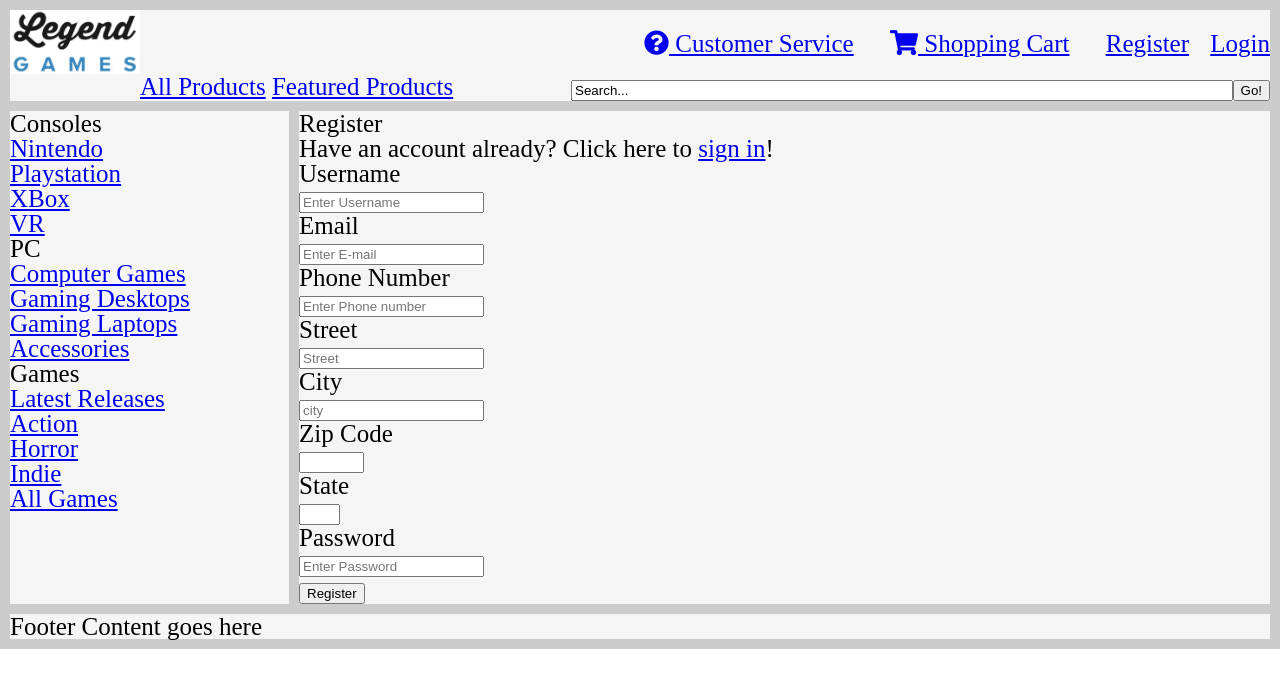
After one commit to arantxa-e/GProject-4-Legendary-Games, a PHP site: page /register.php in a window 1280 px wide. The commit adds this page. Shown: the top 688 px of the page. Run offline with PHP 8.4, Linux system fonts and the light colour scheme; some libraries are stand-ins or nearby versions.

Commit message:
Add files via upload

```diff
--- /dev/null
+++ b/config.php
@@ -0,0 +1,10 @@
+<?php
+
+  $username = "ar452696";
+  $password = "Dig3134123!";
+  $dbname = "ar452696";
+
+
+  $connection = mysqli_connect("localhost" , "$username" , "$password", "$dbname") or die(mysql_error());
+
+?>
--- a/header.php
+++ b/header.php
@@ -1,3 +1,9 @@
+<?php
+
+session_start();
+
+?>
+
 <!DOCTYPE html>
 <html>
   <head>
@@ -19,16 +25,22 @@
 
         <div class="topnav clearfix">
           <div class="logo">
-            <img src="images/logo.png" alt="">
+            <a href="index.php"><img src="images/logo.png" alt=""></a>
           </div>
 
           <nav>
             <ul>
-              <li><a href="#"><i class="fas fa-star"></i> Wishlist</a></li>
               <li><a href="#"><i class="fas fa-question-circle"></i> Customer Service</a></li>
               <li><a href="#"><i class="fas fa-shopping-cart"></i> Shopping Cart</a></li>
-              <li><a href="#">Register</a></li>
-              <li><a href="login.php">Login</a></li>
+              <?php if ( isset($_SESSION["login"])) { ?>
+                Hello, <?= $_SESSION["username"] ?>:
+                <li><a href="#"><i class="fas fa-star"></i> Wishlist</a></li>
+                <li><a href="#">Account</a></li>
+                <li><a href="logout.php">Logout</a></li>
+                <?php } else { ?>
+                <li><a href="register.php">Register</a></li>
+                <li><a href="login.php">Login</a></li>
+                <?php } ?>
             </ul>
           </nav>
         </div>
--- /dev/null
+++ b/logout.php
@@ -0,0 +1,5 @@
+<?php
+  session_start();
+  unset($_SESSION["login"]);
+  header("Location: login.php");
+?>
--- /dev/null
+++ b/register.php
@@ -0,0 +1,142 @@
+<?php include('header.php'); ?>
+
+<?php
+session_start();
+
+include('config.php');
+
+?>
+
+
+<div class="main">
+
+    <h1>Register</h1>
+
+    <div class="status">
+      <?php
+
+      if(isset($_POST["submit"])) {
+
+        $state = $_REQUEST["state"];
+        $zip = $_REQUEST["zip"];
+        $street = $_REQUEST["address"];
+        $phone = $_REQUEST["phone"];
+        $success = "";
+        $validUser = 0;
+
+        if((!empty($_REQUEST["state"])) && (!empty($_REQUEST["phone"])) && (!empty($_REQUEST["address"])) &&
+        (!empty($_REQUEST["zip"])) && (!empty($_REQUEST["username"])) && (!empty($_REQUEST["password"]))
+        && (!empty($_REQUEST["email"])) && (!empty($_REQUEST["city"]))) {
+          if ((!preg_match("/[A-Z]{2}/", $state)) || (!preg_match("/^[0-9]/", $street))
+          || (!preg_match("/[a-zA-Z]$/", $street)) || (!preg_match("/[0-9]{10}/", $phone)) ||
+          (!preg_match("/[0-9]{5}/", $zip))) {
+            echo '<div class="error">Please fix the errors to proceed. </div>';
+            $validUser = 0;
+          } else {
+          $validUser = 1;
+        }
+        }
+
+        if(!empty($_REQUEST["zip"])) {
+          if (!preg_match("/[0-9]{5}/", $zip)) {
+            echo 'Zip code must contain only five numbers. ';
+          }
+        } else {
+          echo 'Please enter a zip code. ';
+        }
+
+        if(!empty($_REQUEST["phone"])) {
+          if (!preg_match("/[0-9]{10}/", $phone)) {
+            echo 'Please enter a 10 digit phone number. ';
+          }
+            preg_replace('/\D/', '', $phone);
+          } else {
+            echo 'Please enter a phone number. ';
+          }
+
+        if(!empty($_REQUEST["address"])) {
+          if ((!preg_match("/^[0-9]/", $street)) || (!preg_match("/[a-zA-Z]$/", $street))) {
+            echo 'Please enter a valid street beginning with a number and ending with a letter. ';
+          }
+        } else {
+          echo 'Please enter a street. ';
+        }
+
+        if(!empty($_REQUEST["state"])) {
+          if (!preg_match("/[A-Z]{2}/", $state)) {
+          echo 'State must use two capital letters. ';
+        }
+        } else {
+          echo 'Please enter a state. ';
+        }
+
+        if((empty($_REQUEST["username"])) || (empty($_REQUEST["password"]))) {
+          echo 'Please make sure you have filled out both username and password. ';
+        }
+        if (empty($_REQUEST["email"])) {
+          echo 'Please enter an email. ';
+        }
+        if (empty($_REQUEST["city"])) {
+          echo 'Please enter a city. ';
+        }
+
+        if ($validUser == 1) {
+
+          $user = $_REQUEST["username"];
+          $pass = sha1($_REQUEST["password"]);
+          $email = $_REQUEST["email"];
+
+          $sql = "INSERT INTO legend (id, username, password, email) VALUES (NULL, '$user' , '$pass' , '$email')"; //Inserts data into the db, users2 table. Values correspond to fields
+
+          mysqli_query($connection, $sql); //(connection variable, query variable)
+          mysqli_close($connection);
+
+          echo 'Account creation successful. ';
+        }
+
+        if ($validUser == 0) {
+          echo 'Unsuccessful. ';
+        }
+
+      }
+      ?>
+
+    </div>
+
+
+    <form name="input" action="" method="POST">
+
+    <p>Have an account already? Click here to <a href="login.php">sign in</a>!</p>
+
+    <label for="username">Username</label><br>
+    <input type="text" name="username" placeholder="Enter Username"><br>
+
+    <label for="email">Email</label><br>
+    <input type="email" name="email" placeholder="Enter E-mail"><br>
+
+    <label for="phone">Phone Number</label><br>
+    <input type="text" name="phone" placeholder="Enter Phone number"><br>
+
+    <label for="address">Street</label><br>
+    <input type="text" name="address" placeholder="Street"><br>
+
+    <label for="city">City</label><br>
+    <input type="text" name="city" placeholder="city"><br>
+
+    <label for="zip">Zip Code</label><br>
+    <input type="text" name="zip" size="5" maxlength="5" placeholder=""><br>
+
+    <label for="state">State</label><br>
+    <input type="text" name="state" size="2" maxlength="2" placeholder=""><br>
+
+    <label for="password">Password</label><br>
+    <input type="password" name="password" placeholder="Enter Password"><br>
+
+
+    <input type="submit" name="submit" value="Register"><br>
+
+  </form>
+
+</div>
+
+<?php include('footer.php'); ?>
```
Also changed, not shown: login.php (+43 -2 lines).
